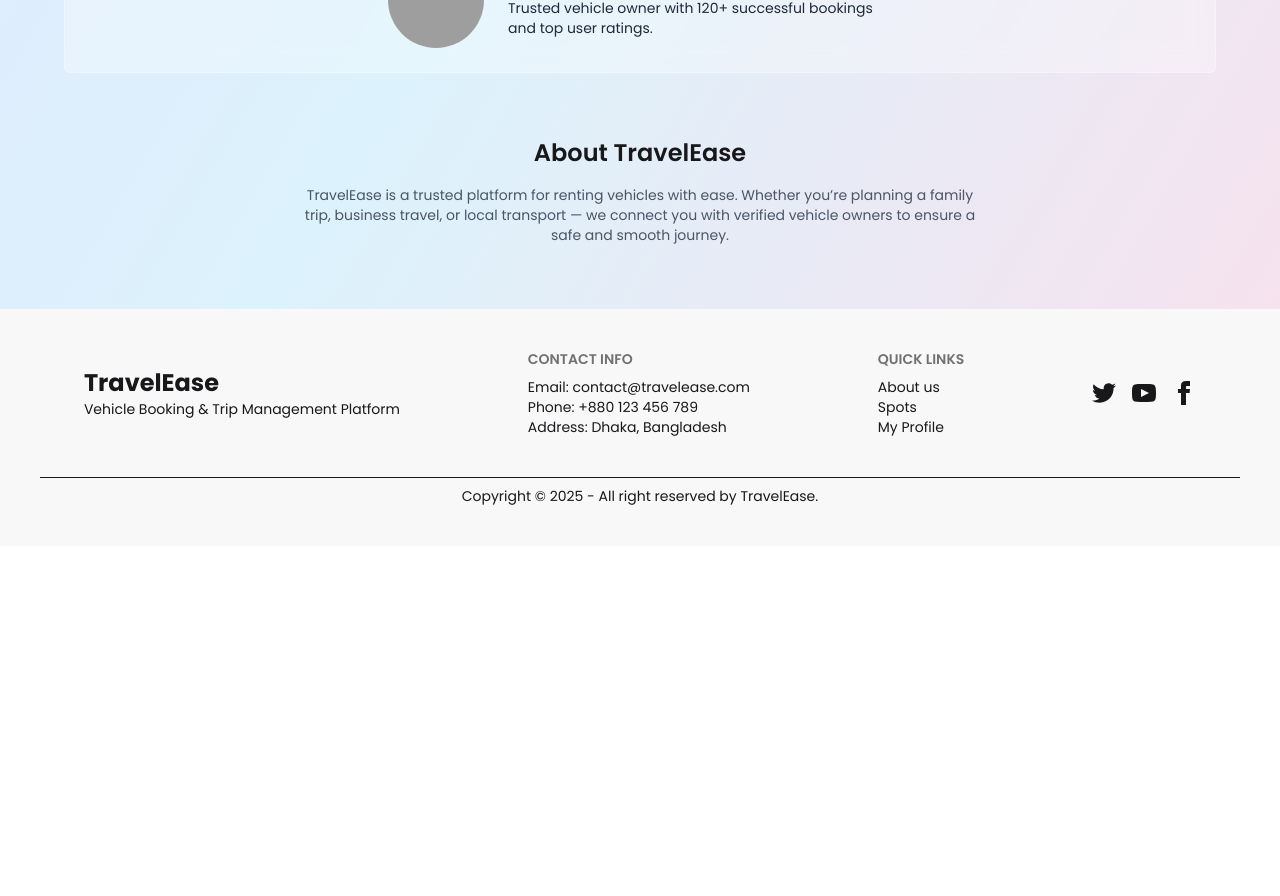
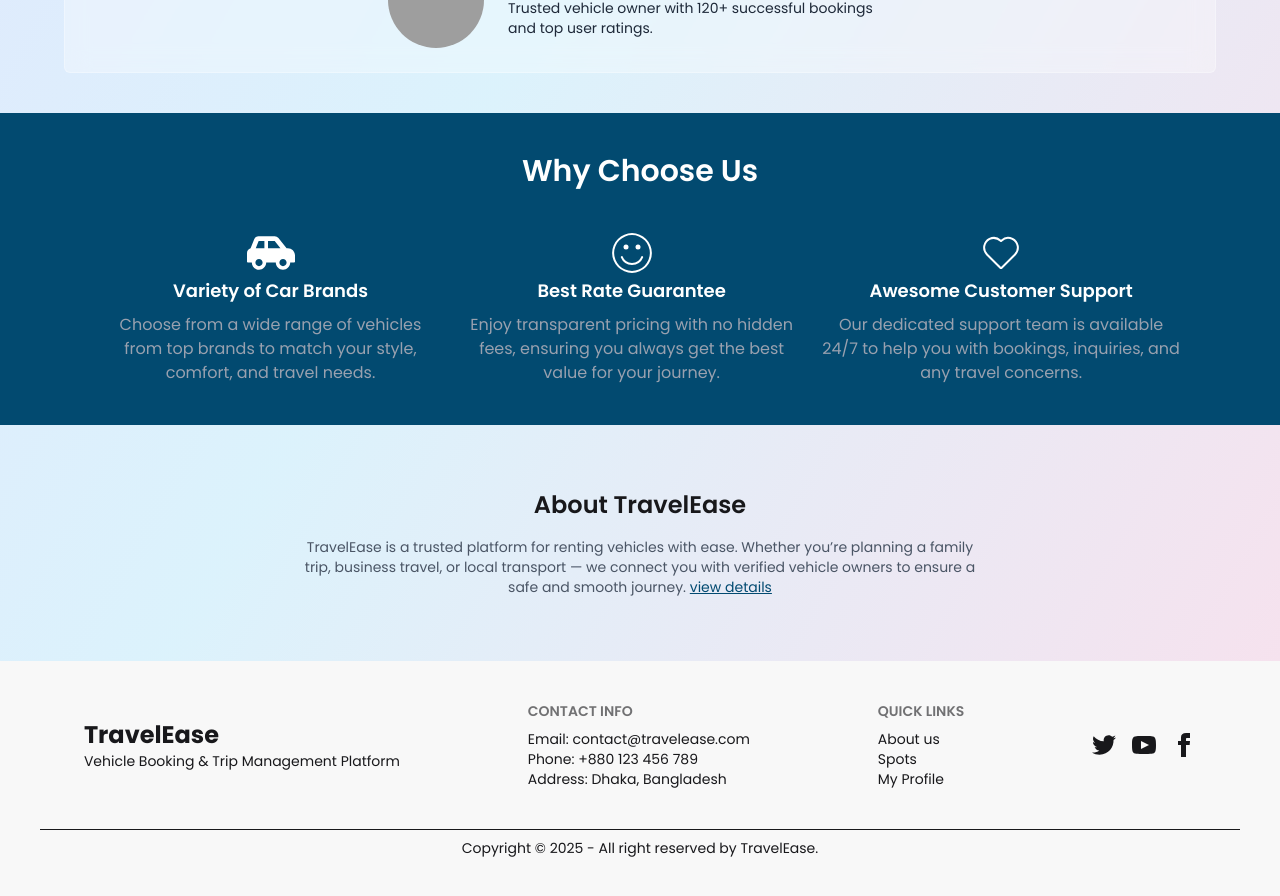
Before and after one commit to suronjit02/TravelEase, a React (Vite) app in the folder client/: page / in a window 1280 px wide. Shown: the part 1237-2133 px from the top of the page. Before the commit the page ends 1783 px from the top, so only its background shows below. Built offline with nearby package versions, Linux system fonts and the light colour scheme; no server answers; grey boxes are pictures that could not be loaded.

Commit message:
why chose us secton add

```diff
--- a/client/src/components/homePage/AboutSection.jsx
+++ b/client/src/components/homePage/AboutSection.jsx
@@ -1,4 +1,5 @@
 import React from "react";
+import { Link } from "react-router";
 
 const AboutSection = () => {
   return (
@@ -11,7 +12,10 @@
         TravelEase is a trusted platform for renting vehicles with ease. Whether
         you’re planning a family trip, business travel, or local transport — we
         connect you with verified vehicle owners to ensure a safe and smooth
-        journey.
+        journey.{" "}
+        <Link to={"/about"} className="text-sky-900 underline">
+          view details
+        </Link>
       </p>
     </div>
   );
--- /dev/null
+++ b/client/src/components/homePage/WhyChooseUs.jsx
@@ -0,0 +1,55 @@
+import React from "react";
+import { FaCarSide } from "react-icons/fa";
+import { CiFaceSmile } from "react-icons/ci";
+import { CiHeart } from "react-icons/ci";
+
+const WhyChooseUs = () => {
+  return (
+    <div className="my-2 md:my-10">
+      <section className="flex flex-col justify-center items-center secondary py-10 px-4 sm:px-10 md:px-25">
+        <h3 className="text-white text-3xl font-semibold mb-10">
+          Why Choose Us
+        </h3>
+        <div className="flex flex-col sm:flex-row items-start gap-5">
+          {/* Card 1 */}
+          <div className="flex flex-col justify-center items-center text-center">
+            <FaCarSide className="text-5xl text-white" />
+            <h4 className="text-lg font-semibold text-white">
+              Variety of Car Brands
+            </h4>
+            <p className="text-gray-400 mt-2">
+              Choose from a wide range of vehicles from top brands to match your
+              style, comfort, and travel needs.
+            </p>
+          </div>
+
+          {/* Card 2 */}
+          <div className="flex flex-col justify-center items-center text-center">
+            <CiFaceSmile className="text-5xl text-white" />
+            <h4 className="text-lg font-semibold text-white">
+              Best Rate Guarantee
+            </h4>
+            <p className="text-gray-400 mt-2">
+              Enjoy transparent pricing with no hidden fees, ensuring you always
+              get the best value for your journey.
+            </p>
+          </div>
+
+          {/* Card 3 */}
+          <div className="flex flex-col justify-center items-center text-center">
+            <CiHeart className="text-5xl text-white" />
+            <h4 className="text-lg font-semibold text-white">
+              Awesome Customer Support
+            </h4>
+            <p className="text-gray-400 mt-2">
+              Our dedicated support team is available 24/7 to help you with
+              bookings, inquiries, and any travel concerns.
+            </p>
+          </div>
+        </div>
+      </section>
+    </div>
+  );
+};
+
+export default WhyChooseUs;
--- a/client/src/pages/Home.jsx
+++ b/client/src/pages/Home.jsx
@@ -4,6 +4,7 @@
 import TopCategories from "../components/homePage/TopCategories";
 import FeaturedOwner from "../components/homePage/FeaturedOwner";
 import AboutSection from "../components/homePage/AboutSection";
+import WhyChooseUs from "../components/homePage/WhyChooseUs";
 
 const Home = () => {
   return (
@@ -13,6 +14,7 @@
       <LatestVehicles></LatestVehicles>
       <TopCategories></TopCategories>
       <FeaturedOwner></FeaturedOwner>
+      <WhyChooseUs></WhyChooseUs>
       <AboutSection></AboutSection>
     </div>
   );
```
